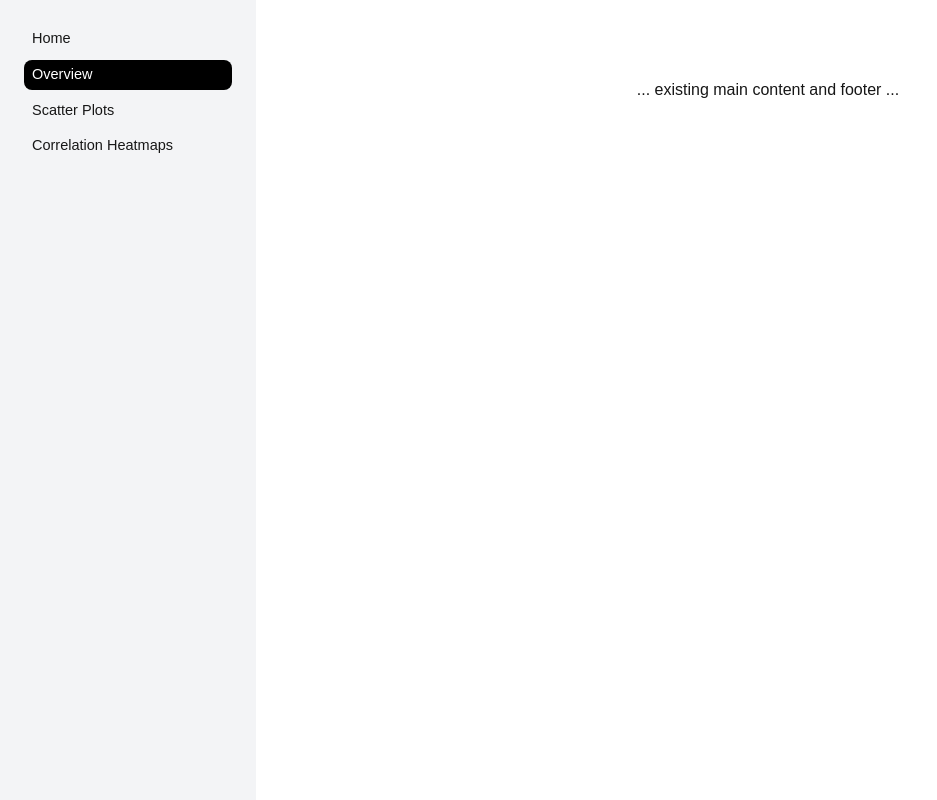
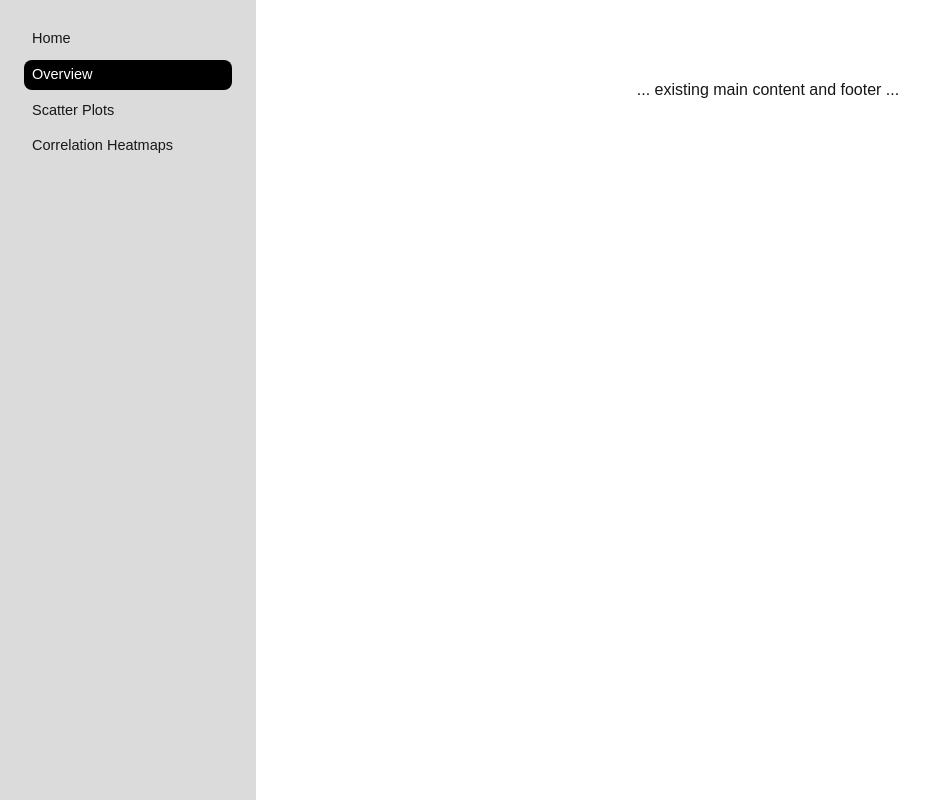
Before and after one commit to kylecsnow/js-ml-dashboard, a Next.js app in the folder frontend/: page /overview in a window 1280 px wide. Shown: the whole page, without its empty margins (0-937 px from the left). Built offline with nearby package versions, Linux system fonts and the light colour scheme.

Commit message:
make sidebar background color darker

```diff
--- a/frontend/app/components/Sidebar.tsx
+++ b/frontend/app/components/Sidebar.tsx
@@ -8,7 +8,7 @@ export default function Sidebar() {
 
   return (
     // TODO: add all the other pages from dash-ml-dashboard
-    <aside className="w-64 bg-gray-100 dark:bg-gray-800 p-6 hidden sm:block">
+    <aside style={{ backgroundColor: '#dbdbdbff' }} className="w-64 dark:bg-gray-800 p-6 hidden sm:block">
       <nav className="flex flex-col gap-[6px]">
         <Link
           href="/"
```
